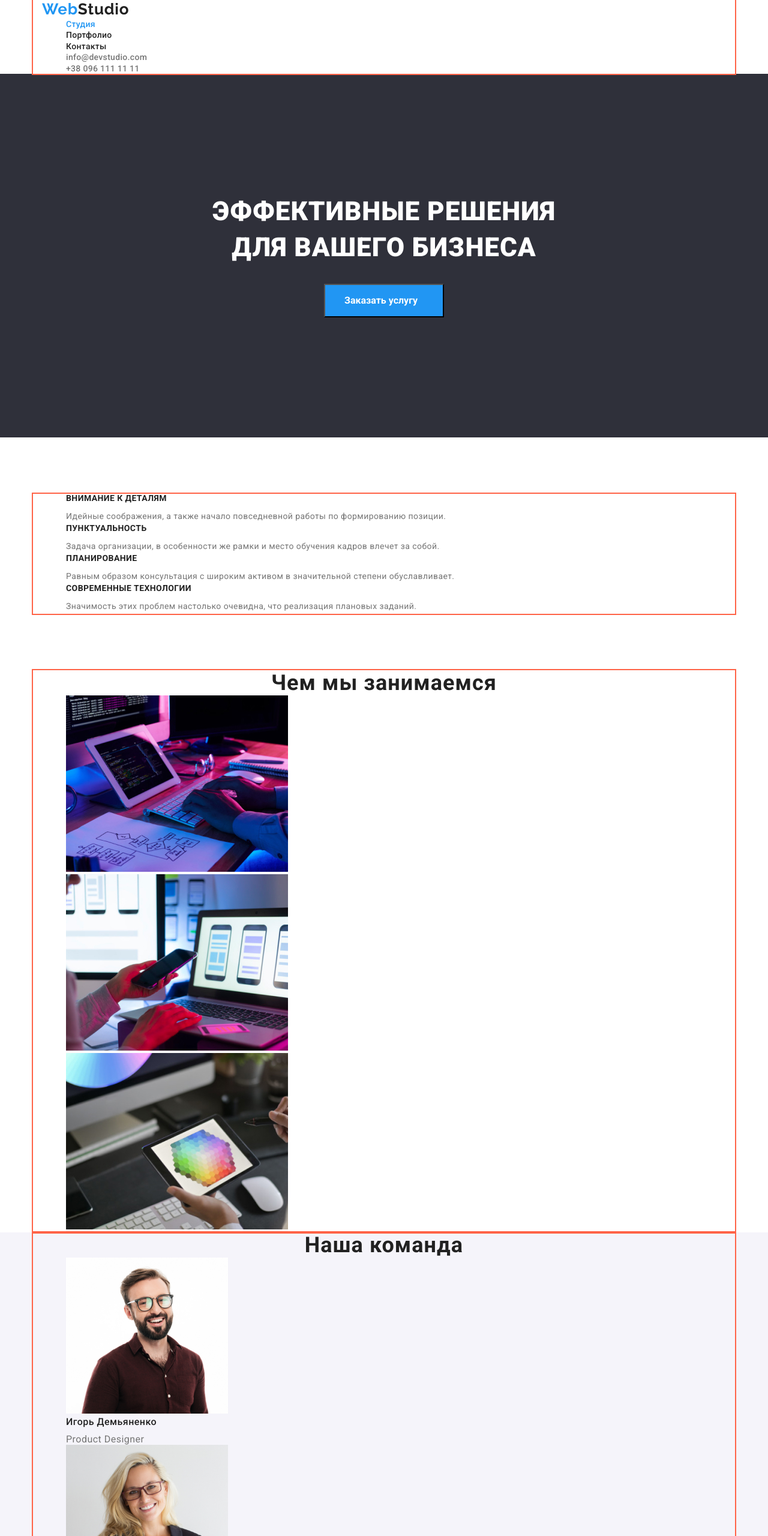
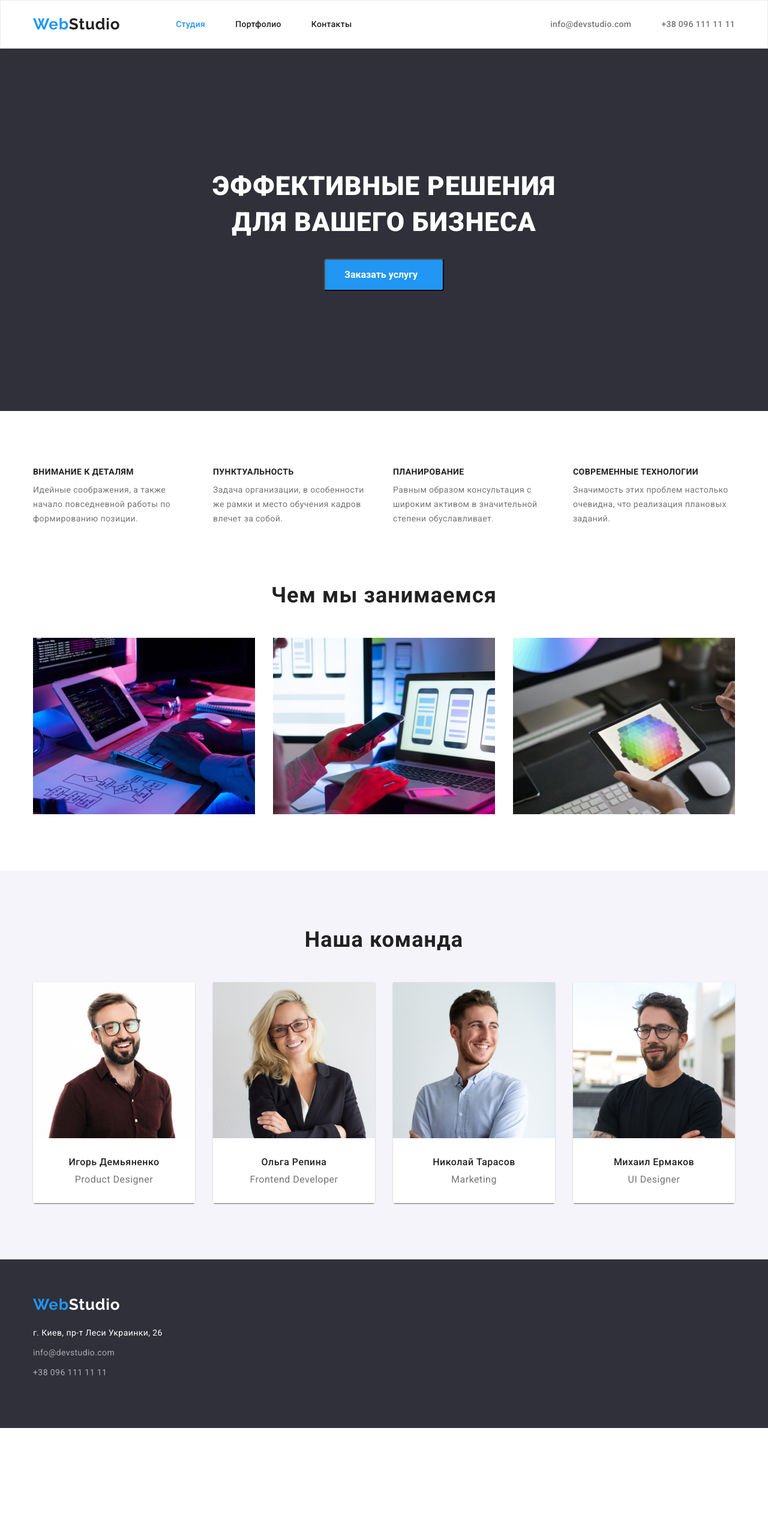
Before and after one commit to pomafess/goit-markup-hw-03, a plain HTML site: page index.html in a window 1280 px wide. Shown: the top 2560 px of the page at 60% size. After the commit the page ends 2380 px from the top, so only its background shows below. Drawn offline with nearby package versions, Linux system fonts and the light colour scheme.

Commit message:
ДЗ-3 flexbox

```diff
--- a/css/style.css
+++ b/css/style.css
@@ -1,11 +1,3 @@
-html {
-  box-sizing: border-box;
-}
-*,
-*::before,
-*::after {
-  box-sizing: inherit;
-}
 :root {
   --primery-text-color: #757575;
   --title-text-collor: #212121;
@@ -23,23 +15,78 @@ html {
   --text-hover-filter-botton: #ffffff;
   --text-filter-botton: #212121;
 }
+h1,
+h2,
+h3,
+h4,
+h5,
+h6,
+p {
+  margin: 0;
+}
+ul,
+ol {
+  margin: 0;
+  padding: 0;
+}
+img {
+  display: block;
+  max-width: 100%;
+  height: auto;
+}
+.list {
+  list-style-type: none;
+  margin-top: 0;
+  margin-bottom: 0;
+}
+.link {
+  text-decoration: none;
+}
 
 .body {
   color: var(--primery-text-color);
   font-family: Roboto, sans-serif;
 }
-
-.list {
-  list-style-type: none;
-  margin-top: 0;
-  margin-bottom: 0;
+/* ======Container====== */
+.container {
+  margin-left: auto;
+  margin-right: auto;
+  width: 1200px;
+  padding-left: 15px;
+  padding-right: 15px;
+  /* outline: 2px solid tomato; */
 }
 /*шапка*/
+.page-header .container {
+  display: flex;
+  align-items: center;
+  justify-content: space-between;
+}
+.nav-list {
+  display: flex;
+  align-items: center;
+}
+.site-nav {
+  display: flex;
+}
+.auth-nav {
+  display: flex;
+}
+.site-nav .item:not(:last-child) {
+  margin-right: 50px;
+}
+.mail-item {
+  margin-right: 50px;
+}
 .page-header {
+  padding-top: 24px;
+  padding-bottom: 24px;
   background: var(--bcg-color-head);
   letter-spacing: 0.02em;
+  border: 1px solid #ececec;
 }
 .logo {
+  margin-right: 93px;
   color: var(--accent--color);
   font-family: Raleway, sans-serif;
   font-weight: 700;
@@ -48,9 +95,7 @@ html {
   letter-spacing: 0.03em;
   text-decoration: none;
 }
-.link {
-  text-decoration: none;
-}
+
 .title {
   margin-top: 0;
   margin-bottom: 10px;
@@ -117,10 +162,10 @@ html {
   display: flex;
   align-items: center;
   text-align: center;
-  padding: 11px 32px;
+  padding: 10px 32px;
   margin-left: auto;
   margin-right: auto;
-  border-radius: 4px solid transparent;
+  border-radius: 4px;
   min-width: 200px;
 }
 .button:hover,
@@ -129,29 +174,23 @@ html {
   box-shadow: 0px 4px 4px rgba(0, 0, 0, 0.15);
 }
 /*Особенности*/
-.fature-section {
+.feature {
+  display: flex;
+  flex-wrap: wrap;
+  margin-left: -30px;
+  margin-top: -30px;
+}
+.feature .item {
+  margin-left: 30px;
+  margin-top: 30px;
+  flex-basis: calc(100% / 4 - 30px);
+}
+.feature-section {
   padding-top: 94px;
-  padding-bottom: 94px;
+  padding-bottom: 47px;
 }
-.visually-hidden {
-  position: absolute !important;
-  clip: rect(1px 1px 1px 1px);
-  clip: rect(1px, 1px, 1px, 1px);
-  padding: 0 !important;
-  border: 0 !important;
-  height: 1px !important;
-  width: 1px !important;
-  overflow: hidden;
-}
-.section-title {
-  margin-top: 0;
-  margin-bottom: 0;
-  color: var(--title-text-collor);
-  font-weight: 700;
-  font-size: 36px;
-  line-height: 1.17;
-  text-align: center;
-  letter-spacing: 0.03em;
+.feature .list {
+  padding-left: -40;
 }
 .feature .title {
   color: var(--title-text-collor);
@@ -167,9 +206,67 @@ html {
   line-height: 1.71;
   letter-spacing: 0.03em;
 }
+.visually-hidden {
+  position: absolute !important;
+  clip: rect(1px 1px 1px 1px);
+  clip: rect(1px, 1px, 1px, 1px);
+  padding: 0 !important;
+  border: 0 !important;
+  height: 1px !important;
+  width: 1px !important;
+  overflow: hidden;
+}
+/* Чем мы занимаемся */
+.works-section .list {
+  display: flex;
+  flex-wrap: wrap;
+  margin-left: -30px;
+  margin-top: -30px;
+}
+.works-section .item {
+  margin-left: 30px;
+  margin-top: 30px;
+  flex-basis: calc(100% / 3 - 30px);
+}
+.works-section {
+  padding-top: 47px;
+  padding-bottom: 94px;
+}
+.section-title {
+  margin-bottom: 50px;
+  color: var(--title-text-collor);
+  font-weight: 700;
+  font-size: 36px;
+  line-height: 1.17;
+  text-align: center;
+  letter-spacing: 0.03em;
+}
+
 /*наша команда*/
+.section-team .list {
+  display: flex;
+  flex-wrap: wrap;
+  margin-left: -30px;
+  margin-top: -30px;
+}
+.section-team .item {
+  margin-left: 30px;
+  margin-top: 30px;
+  flex-basis: calc(100% / 4 - 30px);
+  text-align: center;
+  background: #ffffff;
+  box-shadow: 0px 1px 3px rgba(0, 0, 0, 0.12), 0px 1px 1px rgba(0, 0, 0, 0.14), 0px 2px 1px rgba(0, 0, 0, 0.2);
+  border-radius: 0px 0px 4px 4px;
+}
 .section-team {
+  padding-top: 94px;
+  padding-bottom: 94px;
   background: var(--bcg-clor-team);
+}
+.item-discription {
+  padding-top: 30px;
+  padding-bottom: 30px;
+  background: #ffffff;
 }
 .section-team .list .title {
   color: var(--title-text-collor);
@@ -194,11 +291,19 @@ html {
   line-height: 1.71;
   letter-spacing: 0.03em;
 }
+.container-footer {
+  margin-bottom: 20px;
+  display: block;
+}
+.footer .logo {
+  display: block;
+  padding-bottom: 20px;
+}
 .footer .logo-color {
-  margin-bottom: 20px;
   color: #ffffff;
 }
 .address {
+  margin-bottom: 9px;
   color: #ffffff;
   font-style: normal;
   text-decoration: none;
@@ -209,16 +314,41 @@ html {
   text-decoration: none;
 }
 .mail-tel .link {
+  display: flex;
   color: rgba(255, 255, 255, 0.6);
   font-style: normal;
+}
+.mail-tel .link:not(:last-child) {
+  margin-bottom: 9px;
+}
+.mail-tel .link:hover,
+.mail-tel .link:focus {
+  color: var(--accent--color);
 }
 
 /*portfolio.html*/
 .portfolio-main {
-  background: #e5e5e5;
+  background: #ffffff;
   letter-spacing: 0.03em;
 }
+.section-botton {
+  padding-top: 100px;
+  padding-bottom: 25px;
+}
+.section-botton .list {
+  display: flex;
+  flex-wrap: wrap;
+  margin-left: -8px;
+  margin-top: -8px;
+  align-items: center;
+  justify-content: center;
+}
+.section-botton .item {
+  margin-left: 8px;
+  margin-top: 8px;
+}
 .filter-botton {
+  padding: 6px 22px;
   background: var(--bcg-filter-botton);
   color: var(--text-filter-botton);
   font-family: Roboto;
@@ -226,14 +356,37 @@ html {
   font-size: 16px;
   line-height: 1.62;
   text-align: center;
+  border-radius: 4px;
+  border: 1px solid #ffffff;
 }
 .filter-botton:hover,
 .filter-botton:focus {
   background: var(--activ-filter-botton);
   color: var(--text-hover-filter-botton);
 }
+/* ПРОЕКТЫ */
+.projects-section {
+  padding-top: 25px;
+  padding-bottom: 94px;
+}
 .projects {
-  text-decoration: none;
+  display: flex;
+  flex-wrap: wrap;
+  margin-left: -30px;
+  margin-top: -30px;
+}
+.projects-section .item {
+  margin-left: 30px;
+  margin-top: 30px;
+  flex-basis: calc(100% / 3 - 30px);
+}
+.projects-name {
+  padding: 20px 24px;
+  background: #ffffff;
+}
+.projects-section .link {
+  display: block;
+  border: 1px solid #eeeeee;
 }
 .projects .title {
   color: var(--title-text-collor);
@@ -248,12 +401,3 @@ html {
   font-size: 16px;
   line-height: 1.87;
 }
-/* ======Container====== */
-.container {
-  margin-left: auto;
-  margin-right: auto;
-  width: 1170px;
-  padding-left: 15px;
-  padding-right: 15px;
-  outline: 2px solid tomato;
-}
--- a/index.html
+++ b/index.html
@@ -19,18 +19,17 @@
     <!--Шапка-->
     <header class="page-header">
       <div class="container">
-        <nav>
+        <nav class="nav-list">
           <a lang="en" href="./index.html" class="logo">Web<span class="logo-color">Studio</span></a>
-
           <ul class="site-nav list">
-            <li><a href="./index.html" class="link current">Студия</a></li>
-            <li><a href="./portfolio.html" class="link">Портфолио</a></li>
-            <li><a href="" class="link">Контакты</a></li>
+            <li class="item"><a href="./index.html" class="link current">Студия</a></li>
+            <li class="item"><a href="./portfolio.html" class="link">Портфолио</a></li>
+            <li class="item"><a href="" class="link">Контакты</a></li>
           </ul>
         </nav>
         <ul class="auth-nav list">
-          <li><a lang="en" href="mailto:info@devstudio.com" class="link">info@devstudio.com</a></li>
-          <li><a lang="en" href="tel:+380961111111" class="link">+38 096 111 11 11</a></li>
+          <li class="mail-item"><a lang="en" href="mailto:info@devstudio.com" class="link">info@devstudio.com</a></li>
+          <li class="item"><a lang="en" href="tel:+380961111111" class="link">+38 096 111 11 11</a></li>
         </ul>
       </div>
     </header>
@@ -45,23 +44,23 @@
       </section>
       <!--Особенности-->
 
-      <section class="fature-section">
+      <section class="feature-section">
         <div class="container">
           <h2 class="visually-hidden">Особенности</h2>
           <ul class="feature list">
-            <li>
+            <li class="item">
               <h3 class="title">Внимание к деталям</h3>
               <p class="text">Идейные соображения, а также начало повседневной работы по формированию позиции.</p>
             </li>
-            <li>
+            <li class="item">
               <h3 class="title">Пунктуальность</h3>
               <p class="text">Задача организации, в особенности же рамки и место обучения кадров влечет за собой.</p>
             </li>
-            <li>
+            <li class="item">
               <h3 class="title">Планирование</h3>
               <p class="text">Равным образом консультация с широким активом в значительной степени обуславливает.</p>
             </li>
-            <li>
+            <li class="item">
               <h3 class="title">Современные технологии</h3>
               <p class="text">Значимость этих проблем настолько очевидна, что реализация плановых заданий.</p>
             </li>
@@ -71,17 +70,17 @@
 
       <!--Чем мы занимаемся-->
 
-      <section>
+      <section class="works-section">
         <div class="container">
           <h2 class="section-title">Чем мы занимаемся</h2>
           <ul class="list">
-            <li>
+            <li class="item">
               <img src="./img/img1.jpg" alt="Разработчик за работой" width="370" />
             </li>
-            <li>
+            <li class="item">
               <img src="./img/img2.jpg" alt="Дизайны приложения для смартфона" width="370" />
             </li>
-            <li>
+            <li class="item">
               <img src="./img/img3.jpg" alt="Варианты цвета дизайна на планшете" width="370" />
             </li>
           </ul>
@@ -94,25 +93,33 @@
         <div class="container">
           <h2 class="section-title">Наша команда</h2>
           <ul class="list">
-            <li>
+            <li class="item">
               <img src="./img/teamcard1.jpg" alt="Фото Игорь Демьяненко" width="270" />
+              <div class="item-discription">
                 <h3 class="title">Игорь Демьяненко</h3>
                 <p class="profession" lang="en">Product Designer</p>
+              </div>
             </li>
-            <li>
+            <li class="item">
               <img src="./img/teamcard2.jpg" alt="Фото Ольга Репина" width="270" />
+              <div class="item-discription">
                 <h3 class="title">Ольга Репина</h3>
                 <p class="profession" lang="en">Frontend Developer</p>
+              </div>
             </li>
-            <li>
+            <li class="item">
               <img src="./img/teamcard3.jpg" alt="Фото Николай Тарасов" width="270" />
+              <div class="item-discription">
                 <h3 class="title">Николай Тарасов</h3>
                 <p class="profession" lang="en">Marketing</p>
+              </div>
             </li>
-            <li>
+            <li class="item">
               <img src="./img/teamcard4.jpg" alt="Фото Михаил Ермаков" width="270" />
+              <div class="item-discription">
                 <h3 class="title">Михаил Ермаков</h3>
                 <p class="profession" lang="en">UI Designer</p>
+              </div>
             </li>
           </ul>
         </div>
@@ -122,8 +129,10 @@
 
     <footer class="footer">
       <div class="container">
+        <div class="container-footer">
           <a lang="en" href="./index.html" class="logo">Web<span class="logo-color">Studio</span></a>
-        <address>
+
+        <address class="contacts-list">
           <ul class="list">
             <li class="address">
               <a
@@ -138,7 +147,7 @@
               <a lang="en" href="mailto:info@devstudio.com" class="link">info@devstudio.com</a>
               <a lang="en" href="tel:+380961111111" class="link">+38 096 111 11 11</a>
             </li>
-          </ul>
+          </ul></div>
         </address>
       </div>
     </footer>
```
Also changed, not shown: portfolio.html (+36 -33 lines). Lines whose indentation alone changed are shown as unchanged.
